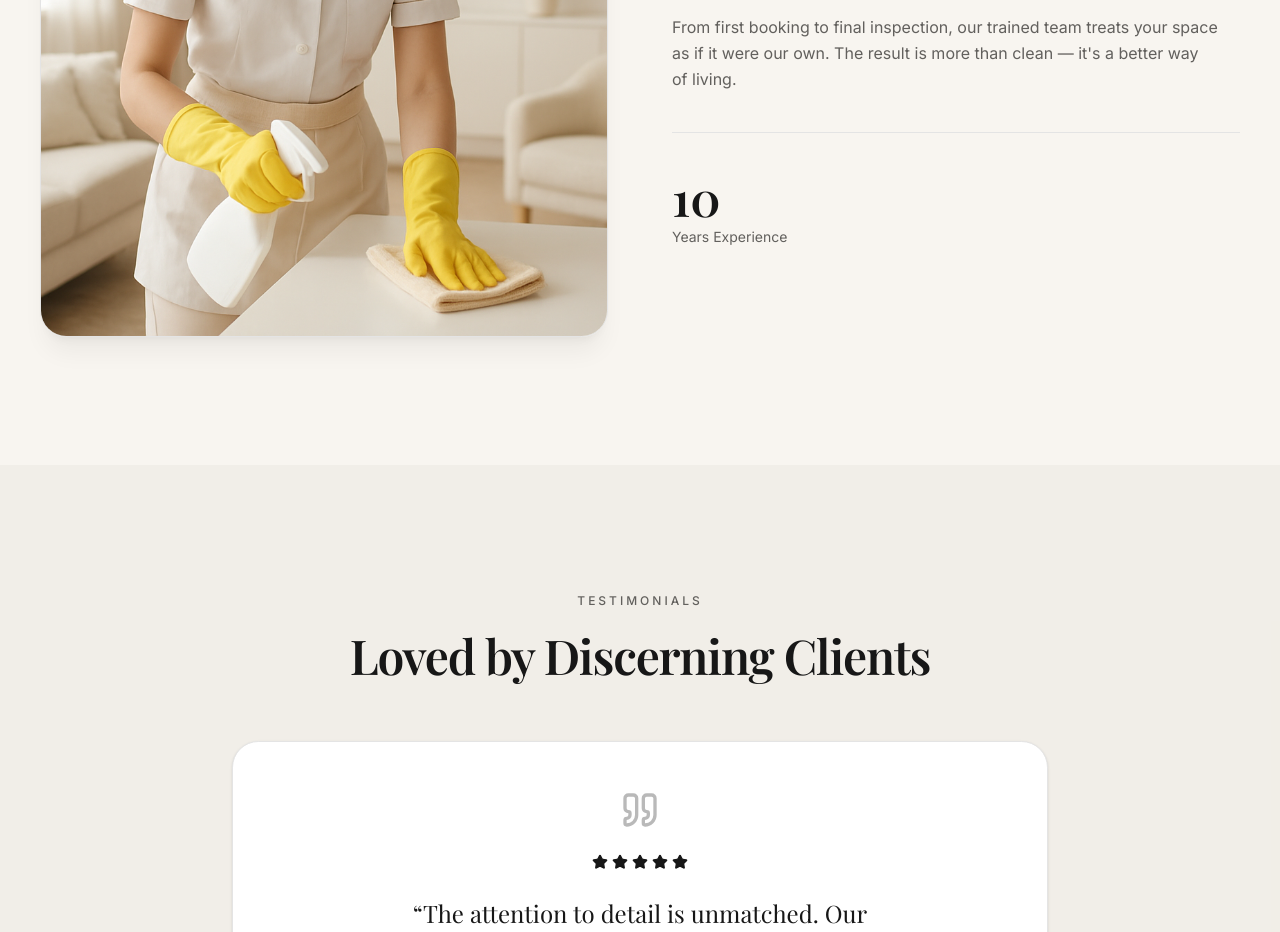
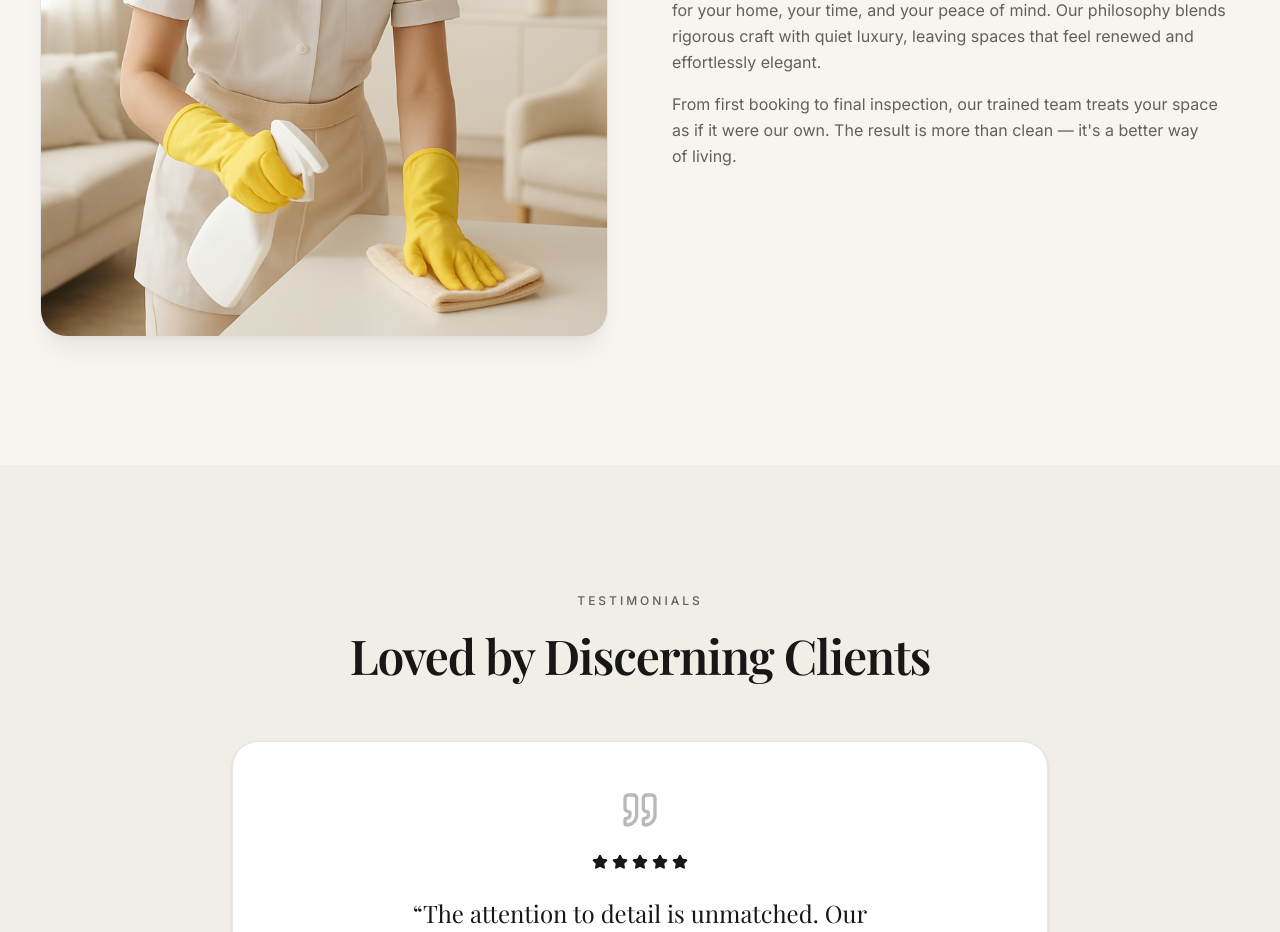
Before and after one commit to trizzasmith789-jpg/vachelliapremiercleaning, a Next.js app: page / in a window 1280 px wide. Shown: the part 4460-5392 px from the top of the page. Built offline with nearby package versions, Linux system fonts and the light colour scheme; a web font is replaced by a local one.

Commit message:
Remove Years Experience section

```diff
--- a/components/about-section.tsx
+++ b/components/about-section.tsx
@@ -1,37 +1,14 @@
 'use client'
 
-import { motion, useInView, useMotionValue, animate } from 'motion/react'
-import { useEffect, useRef, useState } from 'react'
+
 import Image from 'next/image'
 import { Reveal } from '@/components/reveal'
 
-const STATS = [
-  { value: 10, suffix: '', label: 'Years Experience' },
-]
 
-function Counter({ value, suffix }: { value: number; suffix: string }) {
-  const ref = useRef<HTMLSpanElement>(null)
-  const inView = useInView(ref, { once: true, margin: '-60px' })
-  const count = useMotionValue(0)
-  const [display, setDisplay] = useState(0)
 
-  useEffect(() => {
-    if (!inView) return
-    const controls = animate(count, value, {
-      duration: 1.6,
-      ease: [0.22, 1, 0.36, 1],
-      onUpdate: (v) => setDisplay(Math.round(v)),
-    })
-    return controls.stop
-  }, [inView, value, count])
 
-  return (
-    <span ref={ref} className="font-serif text-4xl font-semibold sm:text-5xl">
-      {display}
-      {suffix}
-    </span>
-  )
-}
+
+
 
 export function AboutSection() {
   return (
@@ -77,23 +54,6 @@ export function AboutSection() {
               it&apos;s a better way of living.
             </p>
           </Reveal>
-
-          <div className="mt-10 flex gap-8 border-t border-border pt-10">
-            {STATS.map((stat, i) => (
-              <motion.div
-                key={stat.label}
-                initial={{ opacity: 0, y: 20 }}
-                whileInView={{ opacity: 1, y: 0 }}
-                viewport={{ once: true }}
-                transition={{ duration: 0.5, delay: i * 0.08 }}
-              >
-                <Counter value={stat.value} suffix={stat.suffix} />
-                <div className="mt-1 text-sm text-muted-foreground">
-                  {stat.label}
-                </div>
-              </motion.div>
-            ))}
-          </div>
         </div>
       </div>
     </section>
```
